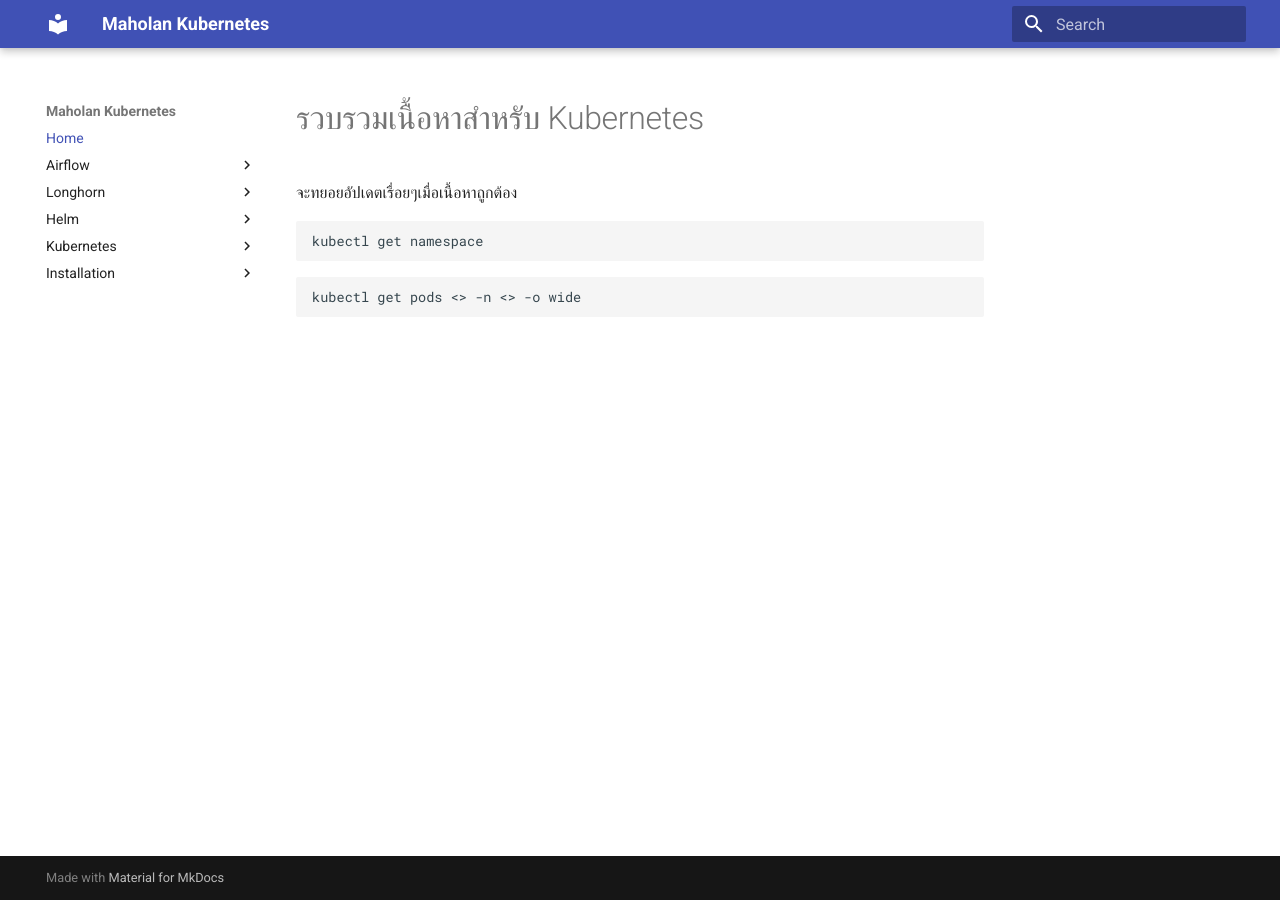
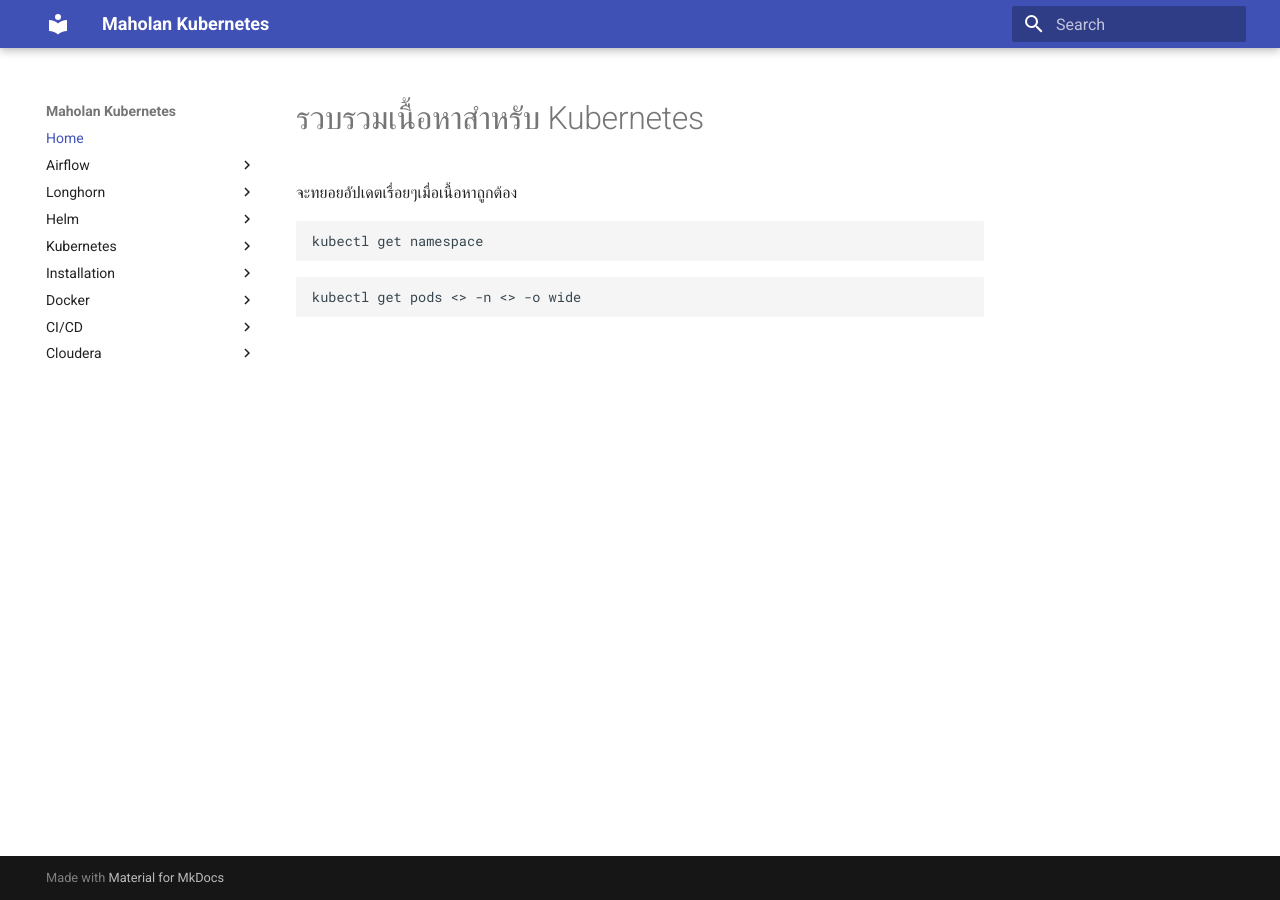
Before and after one commit to teeratem/docs, an MkDocs documentation site: the page built from docs/index.md, in a window 1280 px wide. Built offline with MkDocs 1.6.1 and Material for MkDocs 9.7.7, drawn with Linux system fonts in a browser that asks for light colours.

Commit message:
add more document

```diff
--- a/mkdocs.yml
+++ b/mkdocs.yml
@@ -11,6 +11,12 @@ nav:
       - Configuration: kubernetes/kubernetes.md
   - Installation:
       - Configuration: installation/install.md
+  - Docker:
+      - Configuration: docker/docker.md
+  - CI/CD:
+      - Configuration: cicd/cicd.md
+  - Cloudera:
+      - Configuration: cloudera/cloudera.md
 docs_dir: docs
 
 theme:
```
Also changed, not shown: docs/cicd/cicd.md (added), docs/cloudera/cloudera.md (added), docs/docker/docker.md (added).
